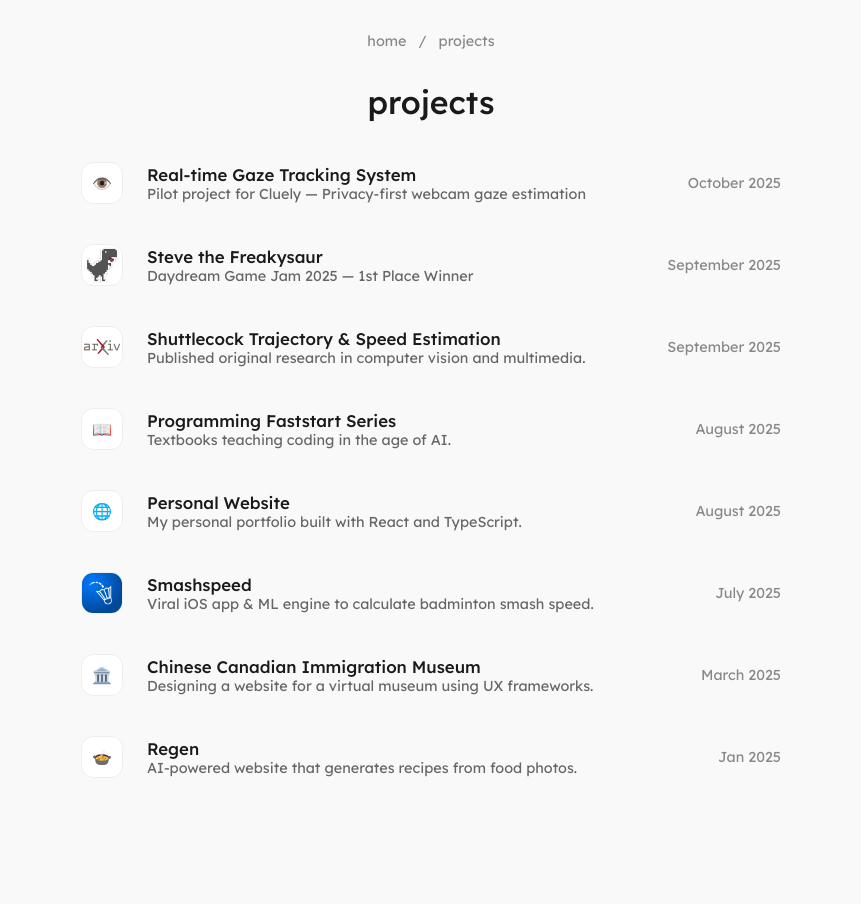
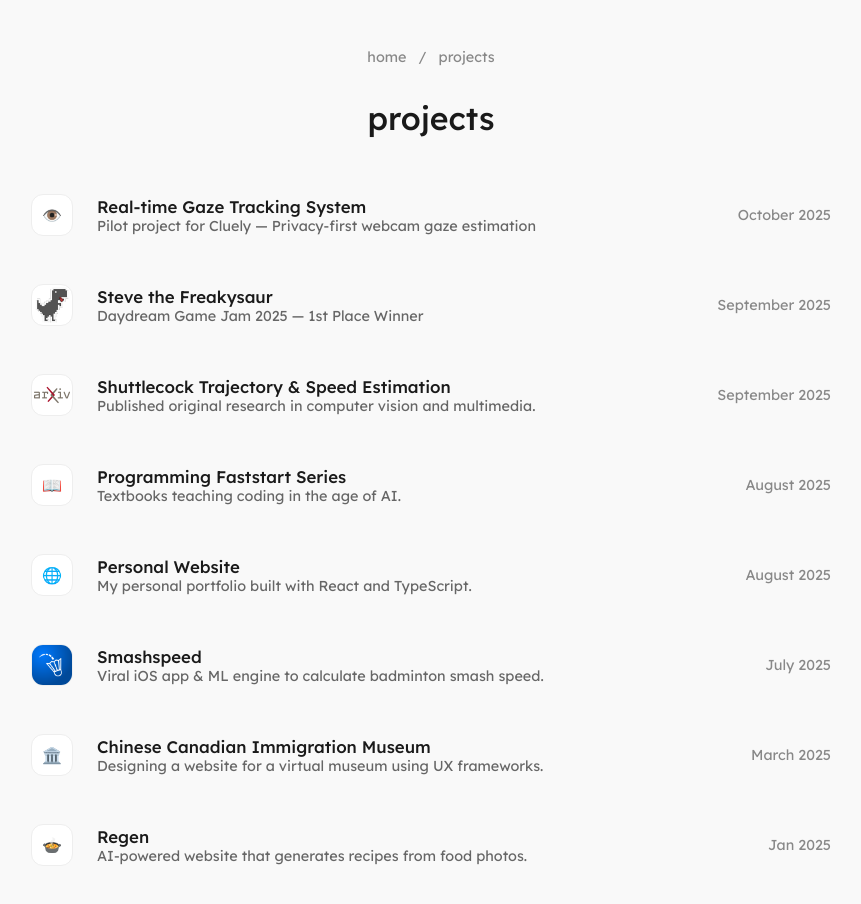
Before and after one commit to diwenne/diwenhuang, a React (Vite) app: page /projects in a window 1280 px wide. Shown: the top 904 px of the page, without its empty margins (209-1070 px from the left). Before the commit the page ends 818 px from the top, so only its background shows below. Built offline with nearby package versions, Linux system fonts and the light colour scheme.

Commit message:
animations

```diff
--- a/src/styles.css
+++ b/src/styles.css
@@ -105,16 +105,16 @@
 
 /* --- Work & Projects Pages --- */
 .page-container {
-  max-width: 700px;
+  max-width: 800px;
   margin: 0 auto;
-  padding: 2rem;
-  animation: fadeIn 0.5s ease;
+  padding: 3rem 2rem;
+  animation: fadeIn 0.6s cubic-bezier(0.4, 0, 0.2, 1);
 }
 
 @keyframes fadeIn {
   from {
     opacity: 0;
-    transform: translateY(10px);
+    transform: translateY(20px);
   }
   to {
     opacity: 1;
@@ -124,7 +124,7 @@
 
 .page-container h1 {
   text-align: center;
-  margin-bottom: 2rem;
+  margin-bottom: 3rem;
   font-weight: 500;
   text-transform: lowercase;
 }
@@ -154,7 +154,29 @@
 .list-view {
   display: flex;
   flex-direction: column;
-  gap: 1.5rem;
+  gap: 2rem;
+}
+
+.list-view > * {
+  animation: slideUp 0.5s cubic-bezier(0.4, 0, 0.2, 1) backwards;
+}
+
+.list-view > *:nth-child(1) { animation-delay: 0.1s; }
+.list-view > *:nth-child(2) { animation-delay: 0.2s; }
+.list-view > *:nth-child(3) { animation-delay: 0.3s; }
+.list-view > *:nth-child(4) { animation-delay: 0.4s; }
+.list-view > *:nth-child(5) { animation-delay: 0.5s; }
+.list-view > *:nth-child(n+6) { animation-delay: 0.6s; }
+
+@keyframes slideUp {
+  from {
+    opacity: 0;
+    transform: translateY(20px);
+  }
+  to {
+    opacity: 1;
+    transform: translateY(0);
+  }
 }
 
 /* --- Invisible Container Styles --- */
```
